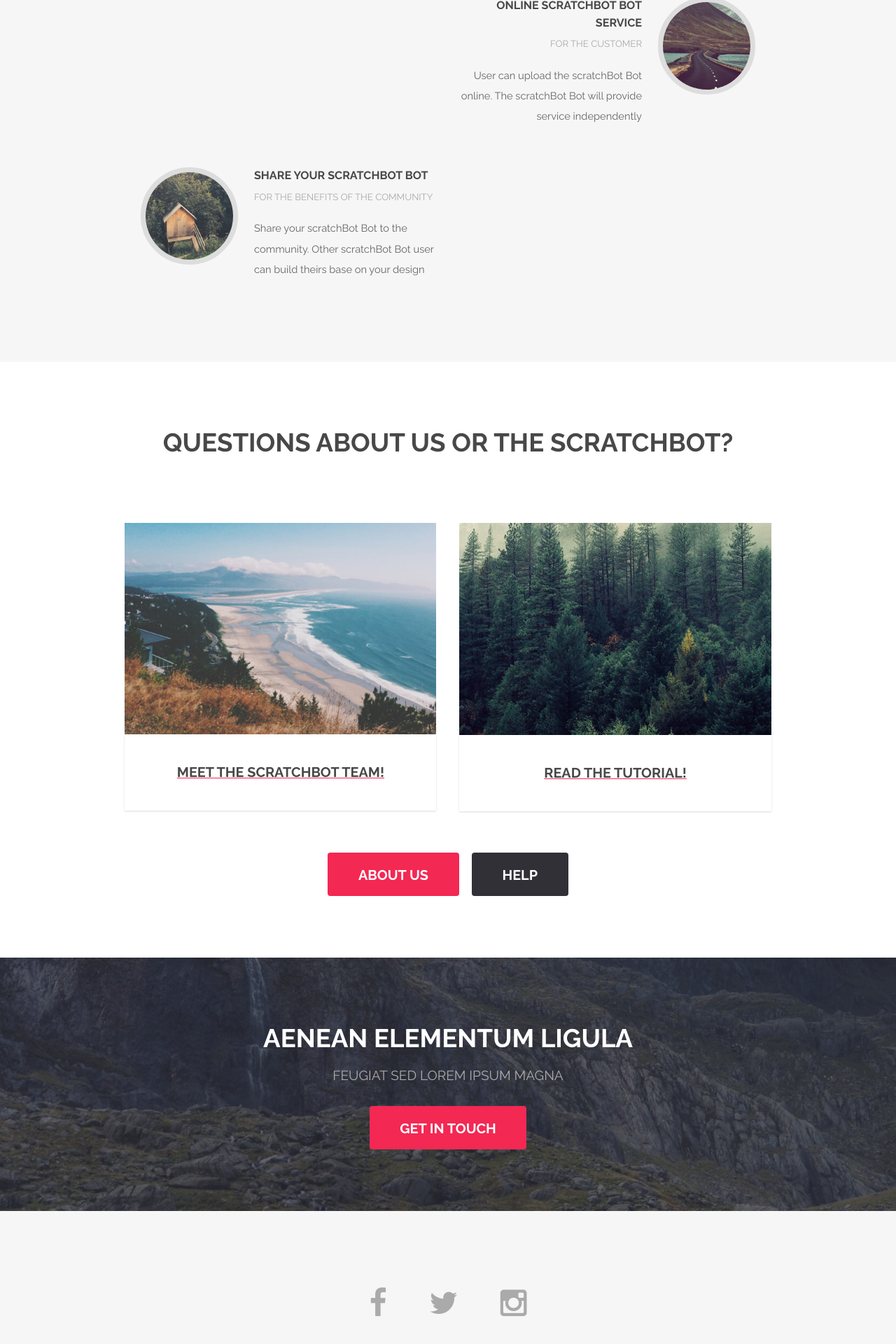
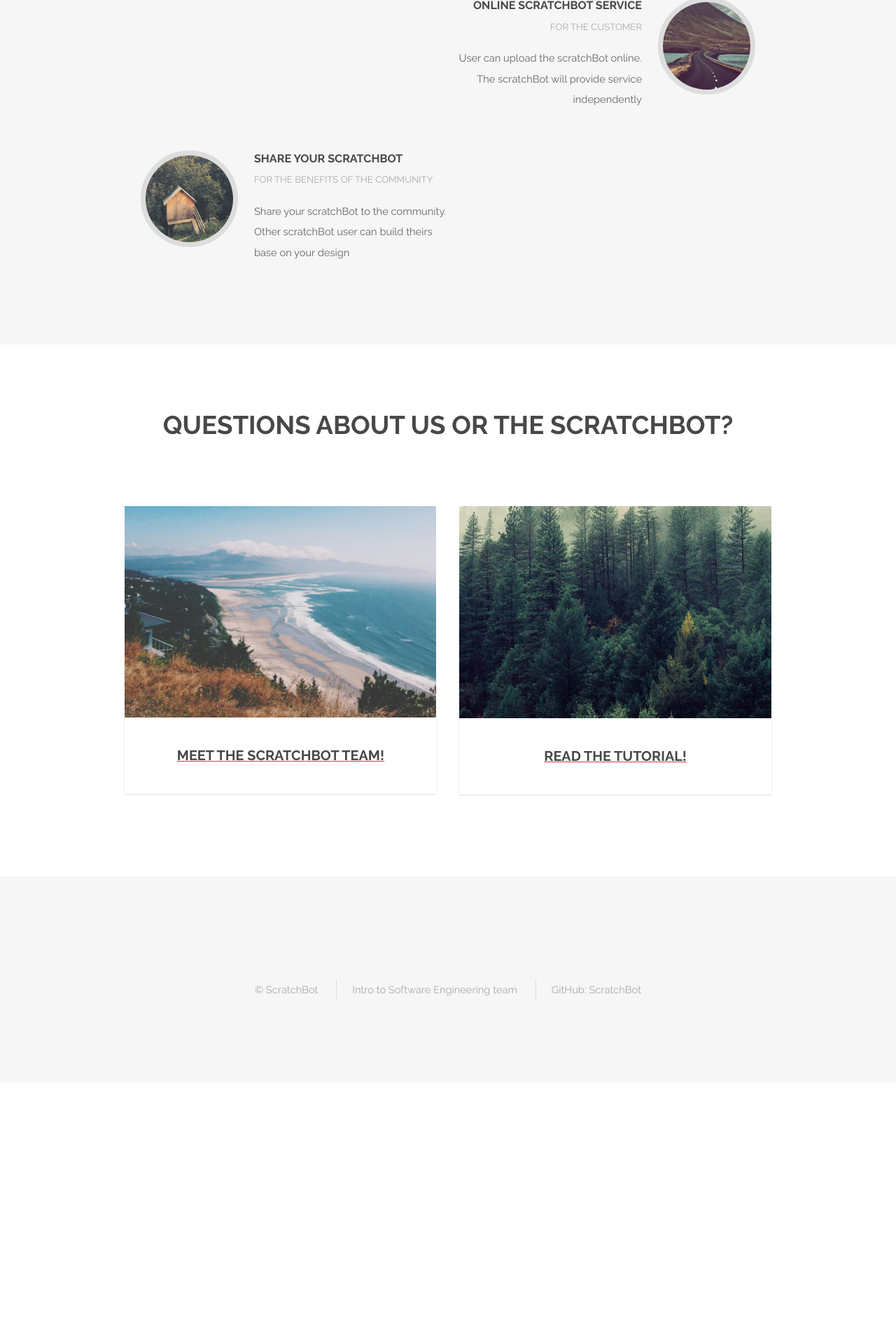
Before and after one commit to Yifdaddy/Scratch-Bot, a PHP site: page /home.php in a window 1280 px wide. Shown: the part 1880-3800 px from the top of the page at 70% size. After the commit the page ends 3308 px from the top, so only its background shows below. Run offline with PHP 8.4, Linux system fonts and the light colour scheme.

Commit message:
home page set up

```diff
--- a/home.php
+++ b/home.php
@@ -21,8 +21,7 @@
 <!-- Banner -->
 <section id="banner">
     <h2>ScratchBot</h2>
-    <p>Next generation scratchBot
-        Bot generator <br /> For resaurant owner!</p>
+    <p>Next generation chat-bot generator <br /> For resaurant owner!</p>
     <ul class="actions">
         <li><a href="#" class="button special big">Get Started</a></li>
     </ul>
@@ -41,14 +40,13 @@
             <div class="6u$ 12u$(medium)">
                 <p>
                     Powered by Google Blockly, the user can use our website to build a unique scratchBot
-                    Bot suits their
+                    suits their
                     restaurant service easily. User can focus on the function they want on the scratchBot
-                    Bot and worries
+                    and worries
                     nothing about how the code is accomplished.
                 </p>
                 <p>
-                    The website supports comprehensive functions to the scratchBot
-                    Bot. Personalized greeting, personalize
+                    The website supports comprehensive functions to the scratchBot. Personalized greeting, personalize
                     menu, take orders and etc.
                 </p>
             </div>
@@ -58,13 +56,11 @@
         <div class="row 200%">
             <div class="6u 12u$(medium)">
                 <p>
-                    scratchBot
-                    Bot integrated database that stores user information for the restaurant customer. Once setup,
+                    scratchBot integrated database that stores user information for the restaurant customer. Once setup,
                     user won't need to input any other information.
                 </p>
                 <p>
-                    scratchBot
-                    Bot supports user login, make it possible to be used in any machine.
+                    scratchBot supports user login, make it possible to be used in any machine.
                 </p>
             </div>
             <div class="6u$ 12u$(medium)">
@@ -89,11 +85,9 @@
                 <div class="content">
                     <header>
                         <h4>Login/Signup</h4>
-                        <p>build scratchBot
-                            Bot anywhere</p>
+                        <p>build scratchBot anywhere</p>
                     </header>
-                    <p>User can login and store scratchBot
-                        Bot in their own account and can work on them later.</p>
+                    <p>User can login and store scratchBot in their own account and can work on them later.</p>
                 </div>
             </div>
             <div class="feature">
@@ -110,26 +104,20 @@
                 <div class="image rounded"><img src="images/pic06.jpg" alt="" /></div>
                 <div class="content">
                     <header>
-                        <h4>Online scratchBot
-                            Bot Service</h4>
+                        <h4>Online scratchBot Service</h4>
                         <p>For the customer</p>
                     </header>
-                    <p>User can upload the scratchBot
-                        Bot online. The scratchBot
-                        Bot will provide service independently</p>
+                    <p>User can upload the scratchBot online. The scratchBot will provide service independently</p>
                 </div>
             </div>
             <div class="feature">
                 <div class="image rounded"><img src="images/pic07.jpg" alt="" /></div>
                 <div class="content">
                     <header>
-                        <h4>Share your scratchBot
-                            Bot</h4>
+                        <h4>Share your scratchBot</h4>
                         <p>For the benefits of the community</p>
                     </header>
-                    <p>Share your scratchBot
-                        Bot to the community. Other scratchBot
-                        Bot user can build theirs base on your design</p>
+                    <p>Share your scratchBot to the community. Other scratchBot user can build theirs base on your design</p>
                 </div>
             </div>
         </div>
@@ -159,38 +147,16 @@
                 </a>
             </div>
         </div>
-        <ul class="actions">
-            <li><a href="about.php" class="button special big">About Us</a></li>
-            <li><a href="help.php" class="button big">Help</a></li>
-        </ul>
-    </div>
-</section>
-
-<!-- Four -->
-<section id="four" class="wrapper style3 special">
-    <div class="container">
-        <header class="major">
-            <h2>Aenean elementum ligula</h2>
-            <p>Feugiat sed lorem ipsum magna</p>
-        </header>
-        <ul class="actions">
-            <li><a href="#" class="button special big">Get in touch</a></li>
-        </ul>
     </div>
 </section>
 
 <!-- Footer -->
 <footer id="footer">
     <div class="container">
-        <ul class="icons">
-            <li><a href="#" class="icon fa-facebook"></a></li>
-            <li><a href="#" class="icon fa-twitter"></a></li>
-            <li><a href="#" class="icon fa-instagram"></a></li>
-        </ul>
         <ul class="copyright">
-            <li>&copy; Untitled</li>
-            <li>Design: <a href="http://templated.co">TEMPLATED</a></li>
-            <li>Images: <a href="http://unsplash.com">Unsplash</a></li>
+            <li>&copy; ScratchBot</li>
+            <li>Intro to Software Engineering team</li>
+            <li>GitHub: <a href="https://github.com/uiowa-cs-5800-0001-fall-2018/Scratch-Bot">ScratchBot</a></li>
         </ul>
     </div>
 </footer>
```
